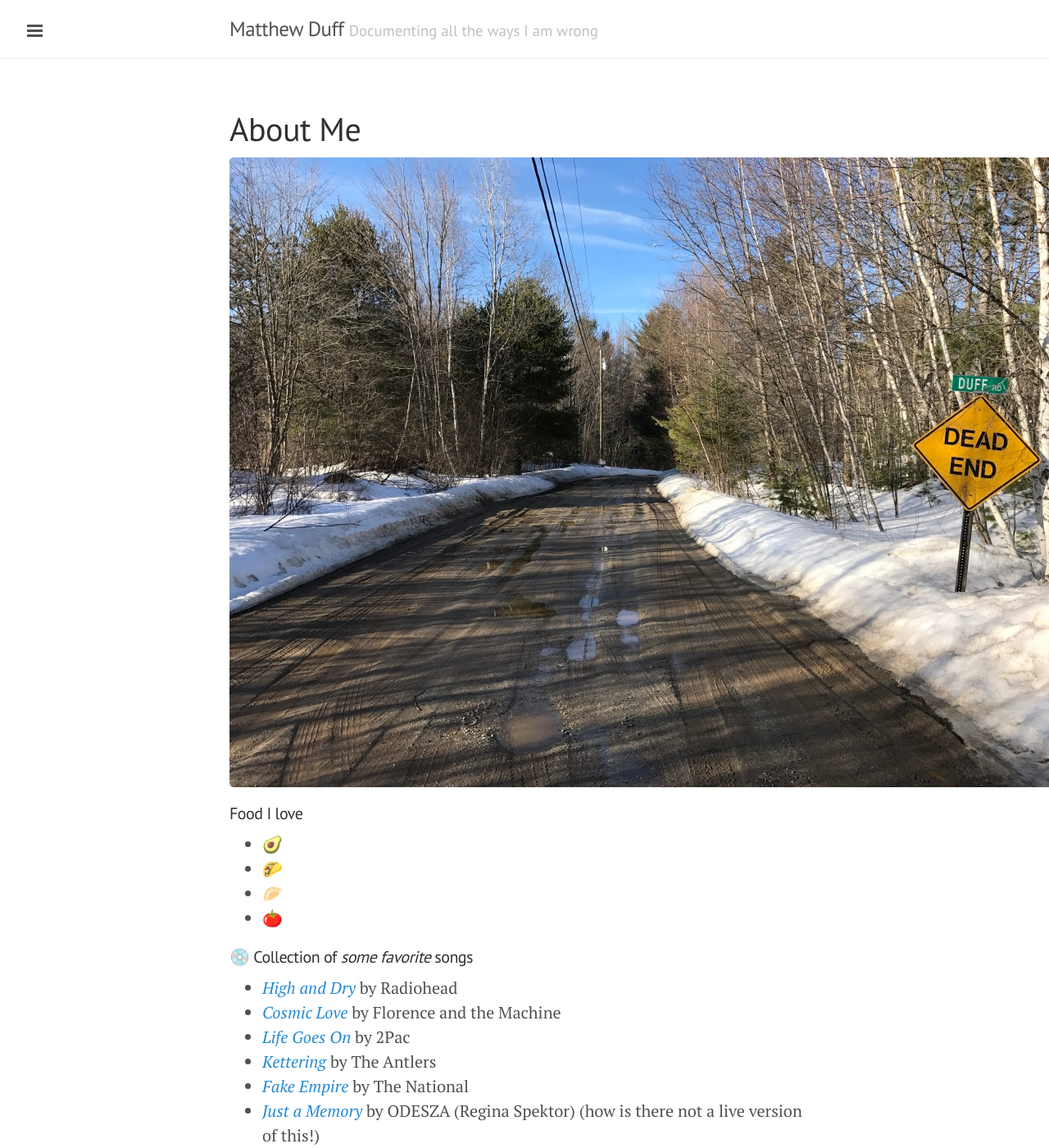
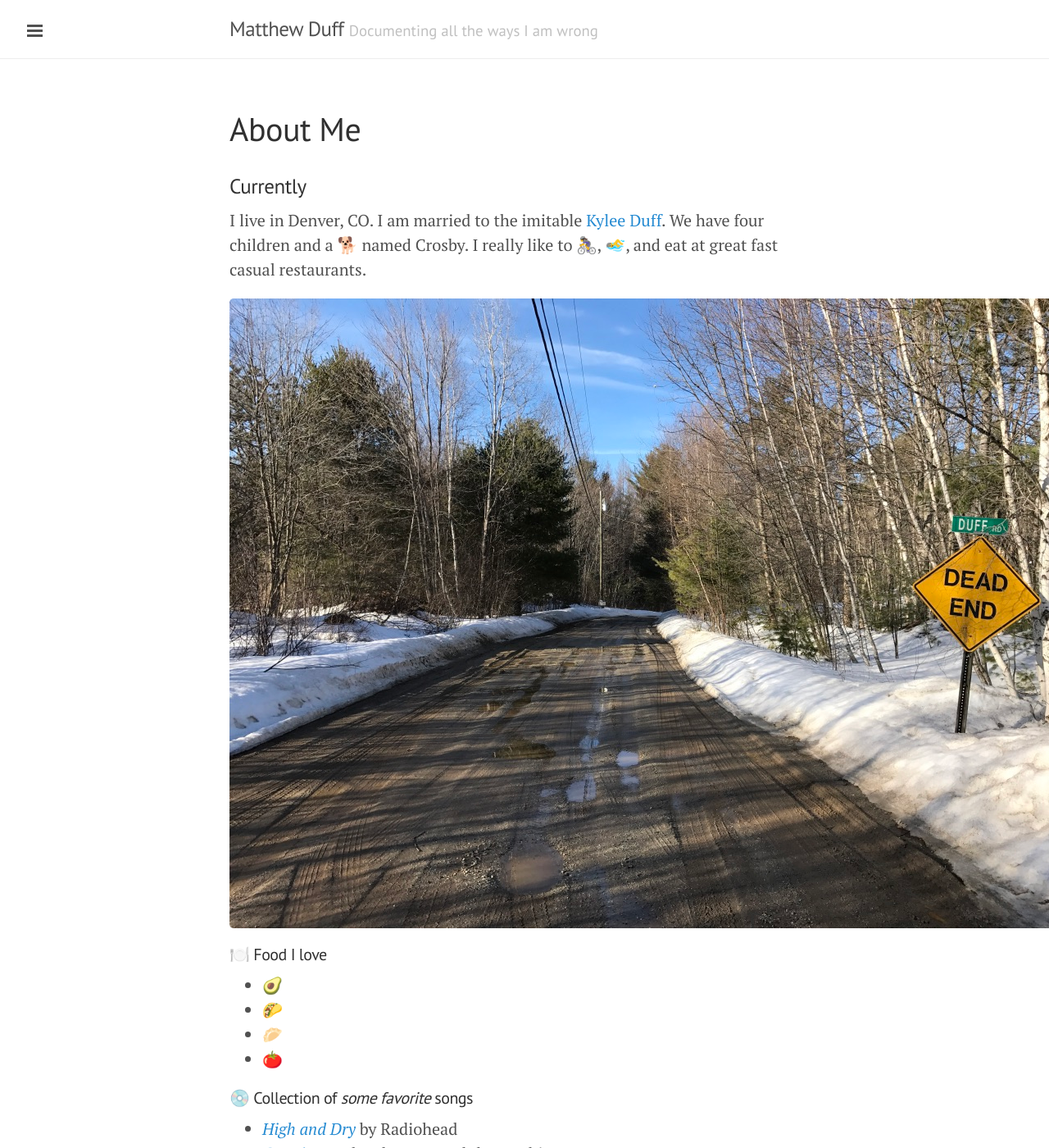
Before and after one commit to mattcantstop/mattcantstop.github.io, a Jekyll site: the page built from about.md, in a window 1280 px wide and 1400 px high. Shown: the whole window at 82% size. Built offline with Jekyll 4.4.1, drawn with Linux system fonts in a browser that asks for light colours; Markdown is read by kramdown in place of the engine named in the settings; some of the changed text lies outside the part shown.

Commit message:
build site with about page

```diff
--- a/about.md
+++ b/about.md
@@ -3,11 +3,16 @@ layout: page
 title: About Me
 ---
 
+### Currently
+
+
+
+I live in Denver, CO. I am married to the imitable [Kylee Duff](https://www.instagram.com/kyleeduff). We have four children and a 🐕 named Crosby. I really like to 🚴‍♀️, 🏊‍♂️, and eat at great fast casual restaurants.
 
 
 ![Duff Road: Dead End](/assets/duff-road.jpg)
 
-##### Food I love
+##### 🍽️ Food I love
 
 - 🥑
 - 🌮
@@ -25,7 +30,8 @@ title: About Me
 - [_Ordinary People_](https://www.youtube.com/watch?v=6fWdT0qa6Ic) by John Legend
 - [_How Will I Know_](https://www.youtube.com/watch?v=kwHACITShSI) by Sam Smith (Whitney cover)
 - [_Be Quiet and Drive_](https://www.youtube.com/watch?v=kr_ufdkuQPM) by Deftones
-- []() by
+- [_In The Aeroplane Over The Sea](https://www.youtube.com/watch?v=wqMZv1DN1Gc) by Neutral Milk Hotel (the lyrics are so good)
+- [_No One's Gonna Love You_](https://www.youtube.com/watch?v=KoQy_p3vNb8) by Band Of Horses
 
 ##### 📕 Influential books from my life
 
```
Also changed, not shown: 2 other files.
